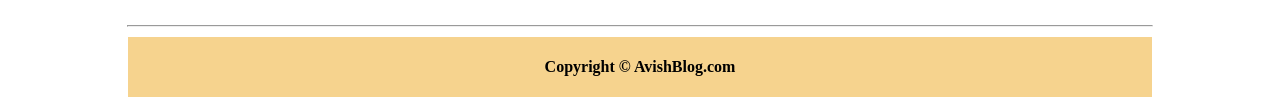
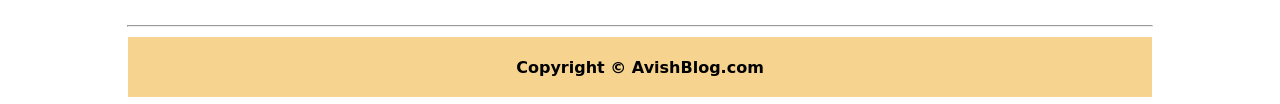
Before and after one commit to AvinashChourasia/AviraBlog, a plain HTML site: page index.html in a window 1280 px wide. Shown: the part 2354-2458 px from the top of the page. Drawn offline with Linux system fonts and the light colour scheme.

Commit message:
Update styles.css

```diff
--- a/styles.css
+++ b/styles.css
@@ -179,6 +179,7 @@
     flex-direction: column;
     align-items: center;
     justify-content: center;
+    font-family: 'Baloo Bhaina 2', cursive;
 }
 .footer::after{
     content: "";
```
